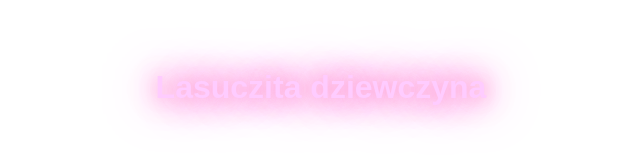
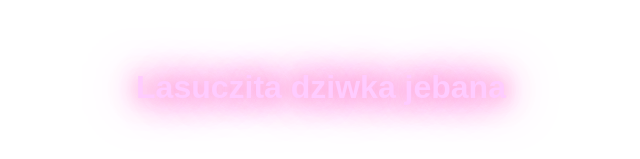
Before and after one commit to kilen12354/kilen12354.github.io, a plain HTML site: page index.html in a window 1280 px wide. Shown: the part 313-472 px from the top of the page, without its empty margins (319-959 px from the left). Drawn offline with Linux system fonts and the light colour scheme.

Commit message:
Update index.html

```diff
--- a/index.html
+++ b/index.html
@@ -85,7 +85,7 @@
 </head>
 <body>
     <div class="stars"></div>
-    <div class="title">Lasuczita dziewczyna</div>
+    <div class="title">Lasuczita dziwka jebana</div>
 
     <script>
         const starsContainer = document.querySelector('.stars');
```
